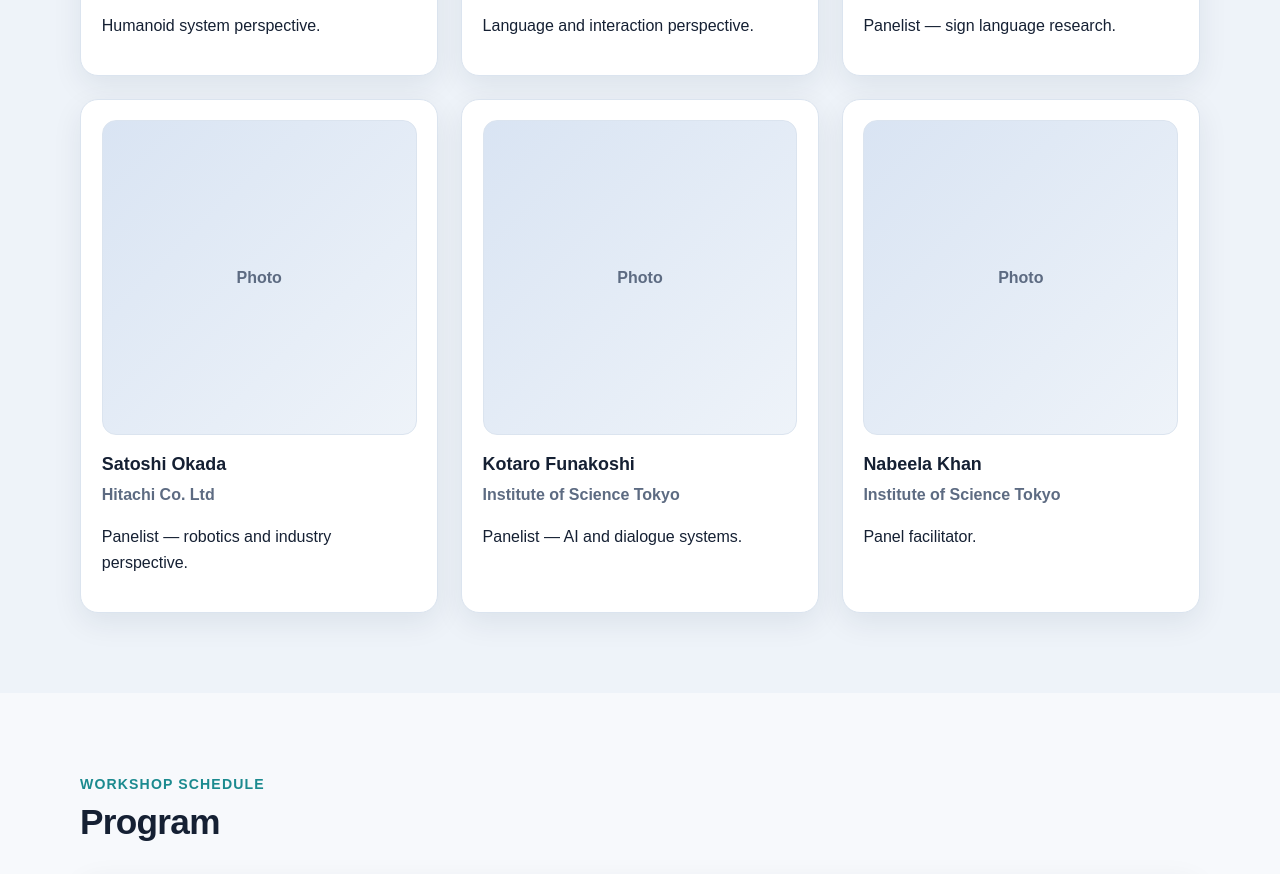
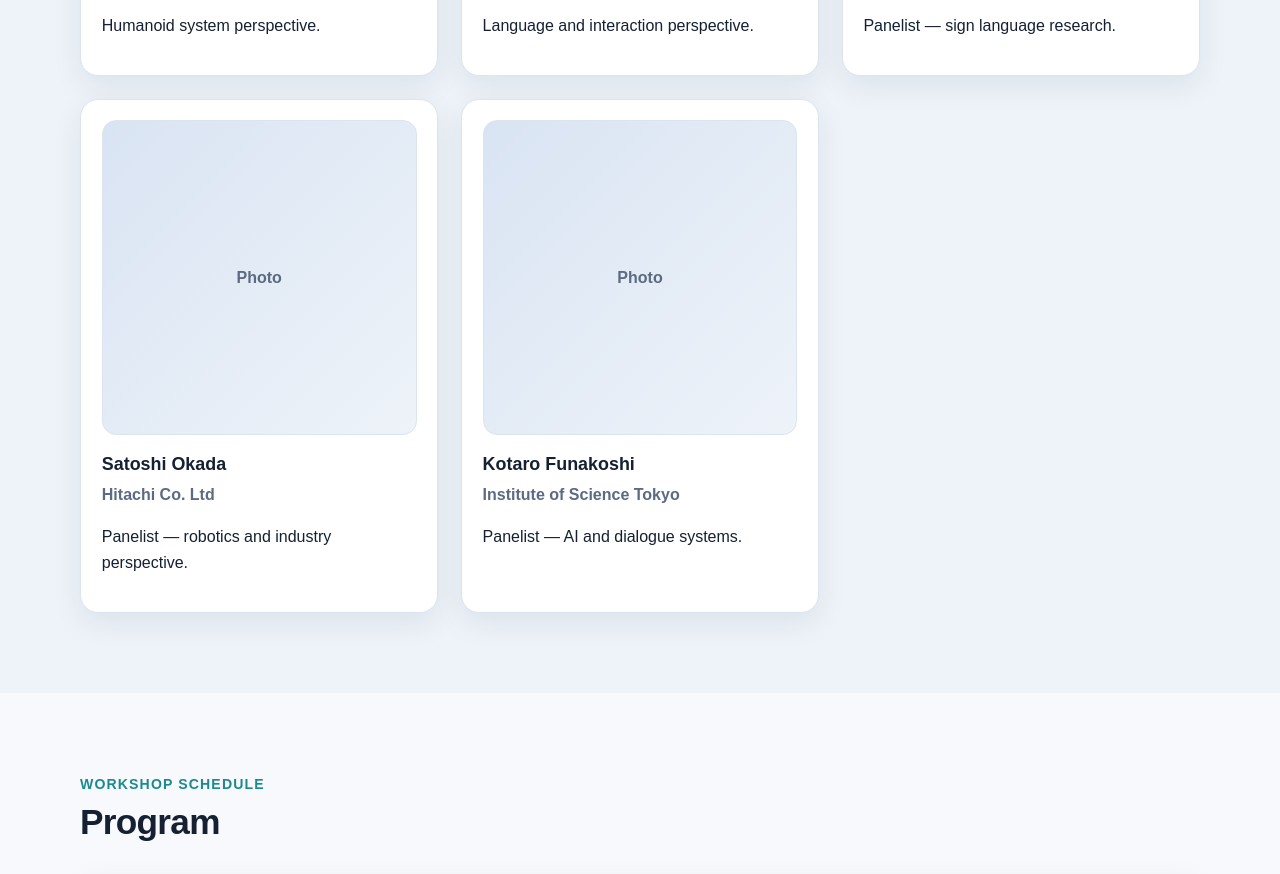
Before and after one commit to bushi-workshop/bushi-workshop.github.io, a plain HTML site: page index.html in a window 1280 px wide. Shown: the part 2928-3802 px from the top of the page. Drawn offline with Linux system fonts and the light colour scheme.

Commit message:
fecilatator

```diff
--- a/index.html
+++ b/index.html
@@ -206,12 +206,12 @@
             <p>Panelist — AI and dialogue systems.</p>
           </article>
 
-          <article class="person-card">
+          <!-- <article class="person-card">
             <div class="person-photo placeholder">Photo</div>
             <h3>Nabeela Khan</h3>
             <p class="person-role">Institute of Science Tokyo</p>
             <p>Panel facilitator.</p>
-          </article>
+          </article> -->
         </div>
       </div>
     </section>
```
